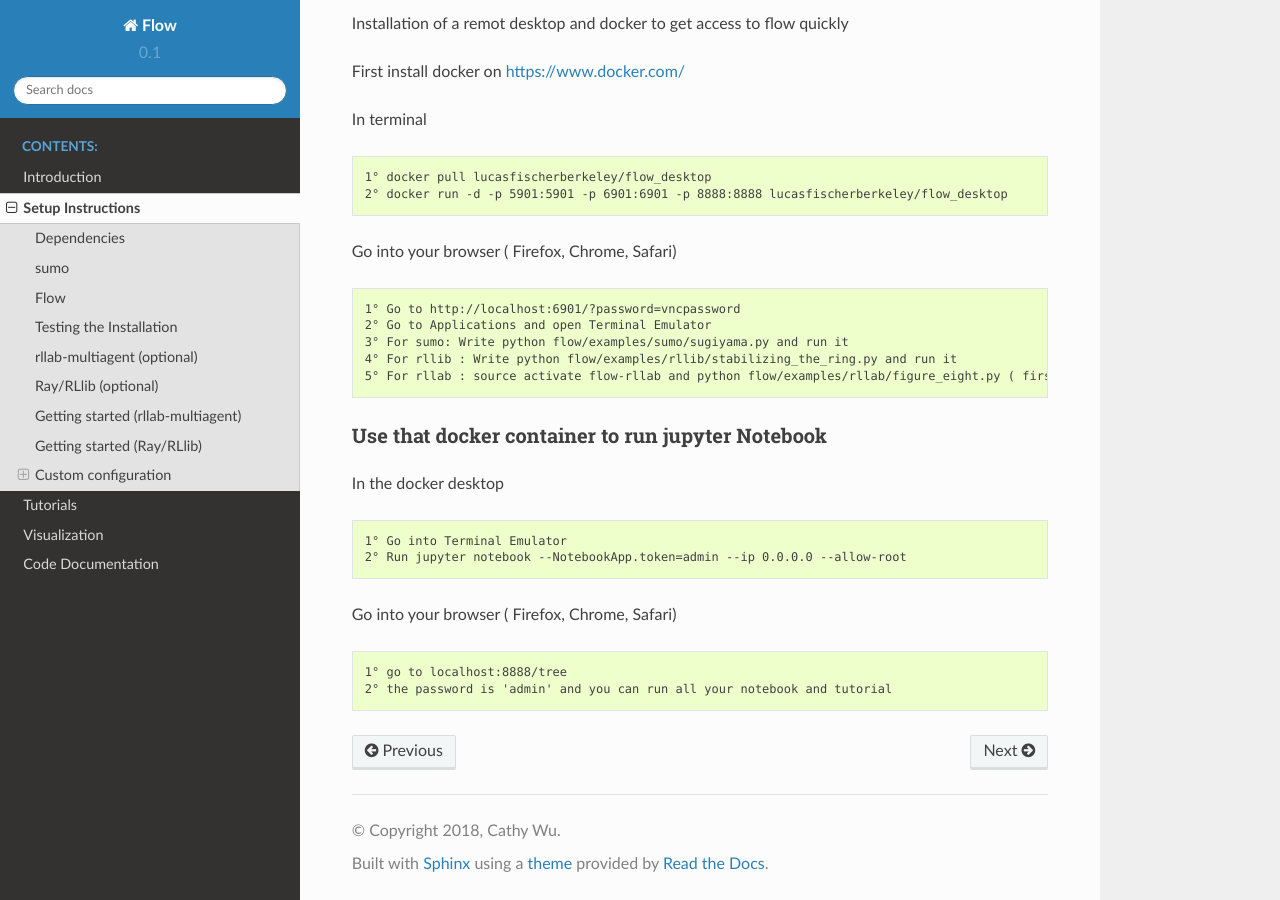
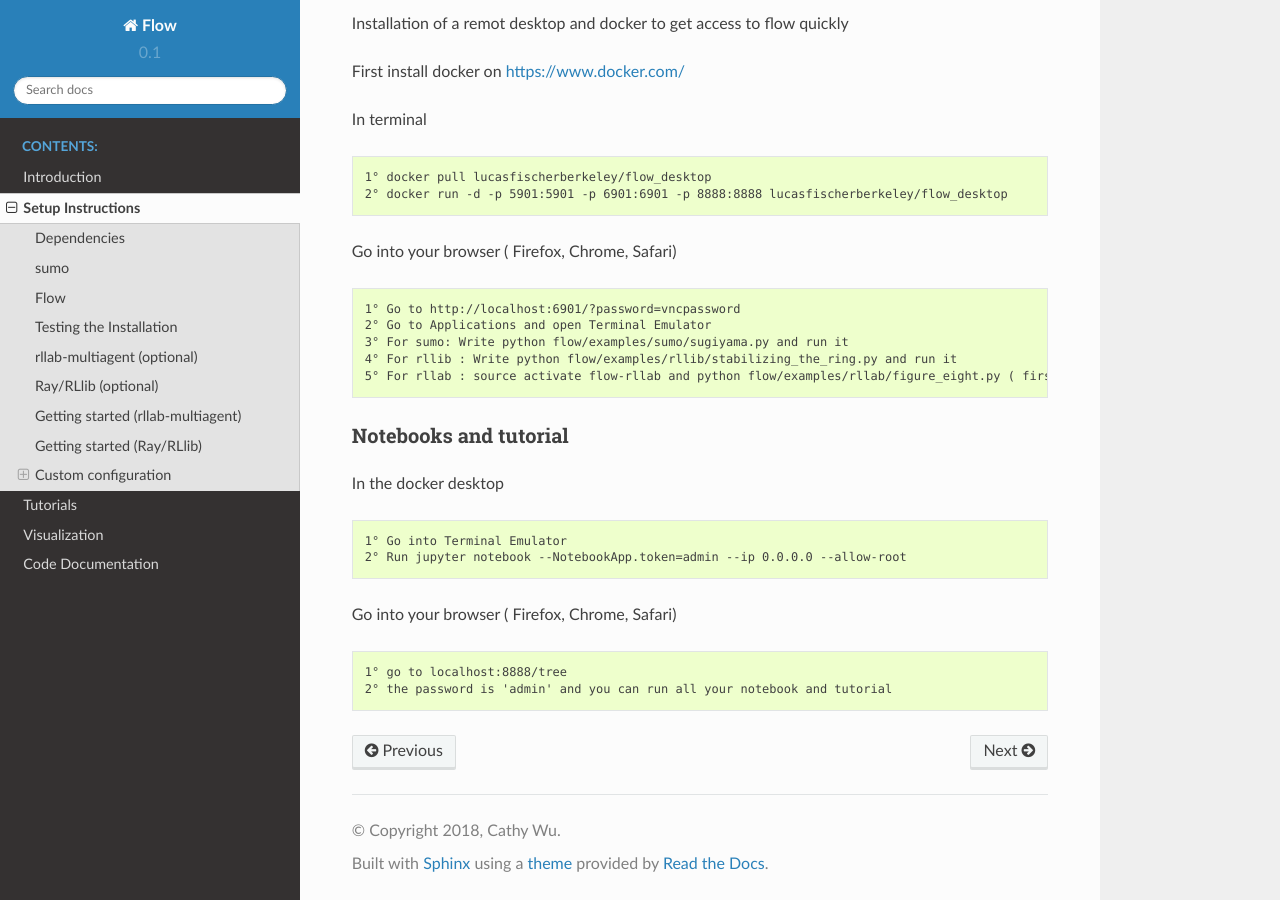
Before and after one commit to flow-project/flow, a Sphinx documentation site: the page built from docs/source/flow_setup.rst, in a window 1280 px wide and 900 px high, scrolled down 4876 px. Built offline with Sphinx 7.4.7 and the Read the Docs theme 2.0.0, drawn with Linux system fonts in a browser that asks for light colours; formulas are drawn with MathJax 3.

Commit message:
Update flow_setup.rst

```diff
--- a/docs/source/flow_setup.rst
+++ b/docs/source/flow_setup.rst
@@ -258,7 +258,7 @@ Go into your browser ( Firefox, Chrome, Safari)
     5° For rllab : source activate flow-rllab and python flow/examples/rllab/figure_eight.py ( first time, run it twice)
 
 ====================
-Use that docker container to run jupyter Notebook
+Notebooks and tutorial
 ====================
 
 In the docker desktop
```
